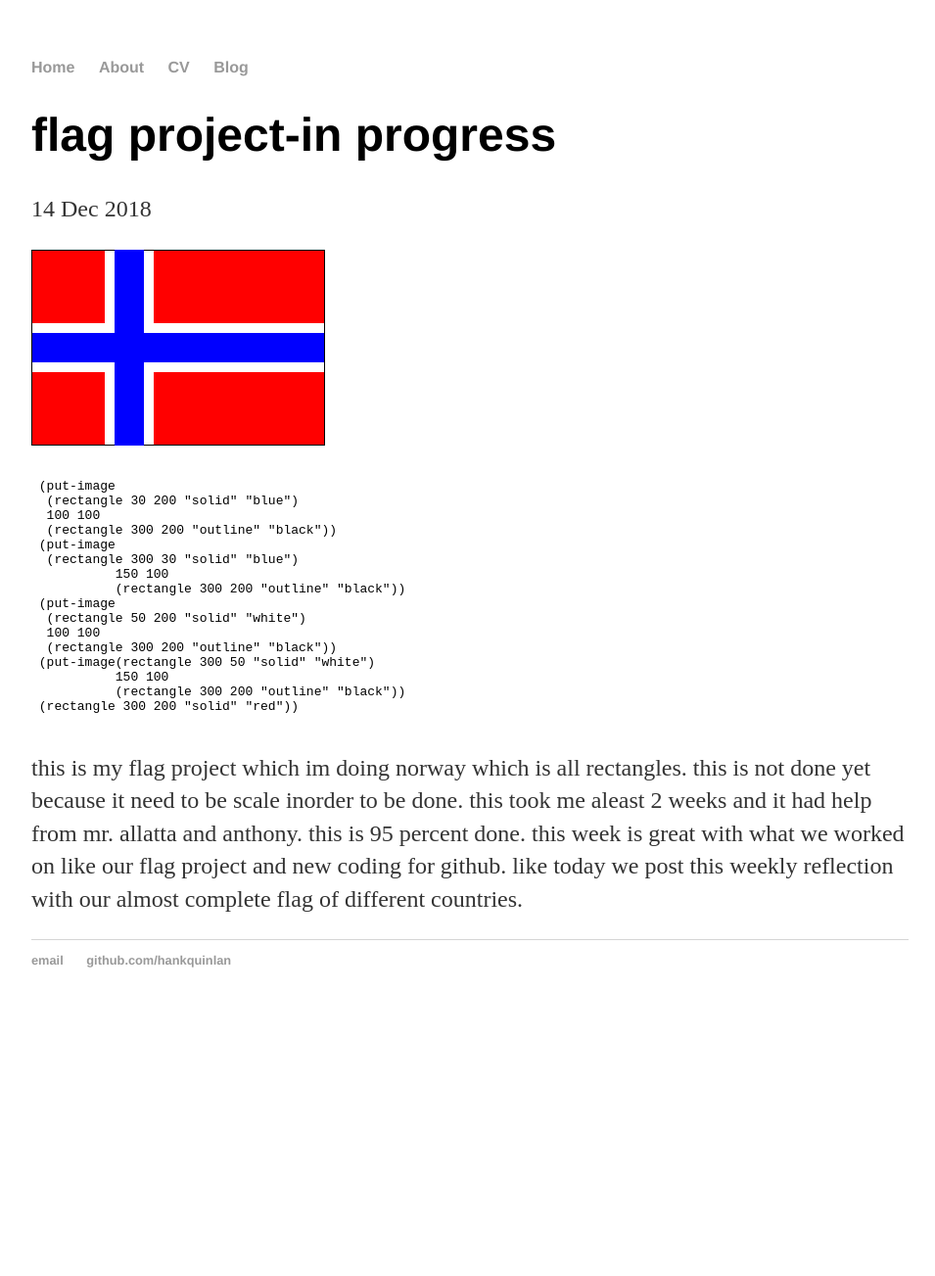
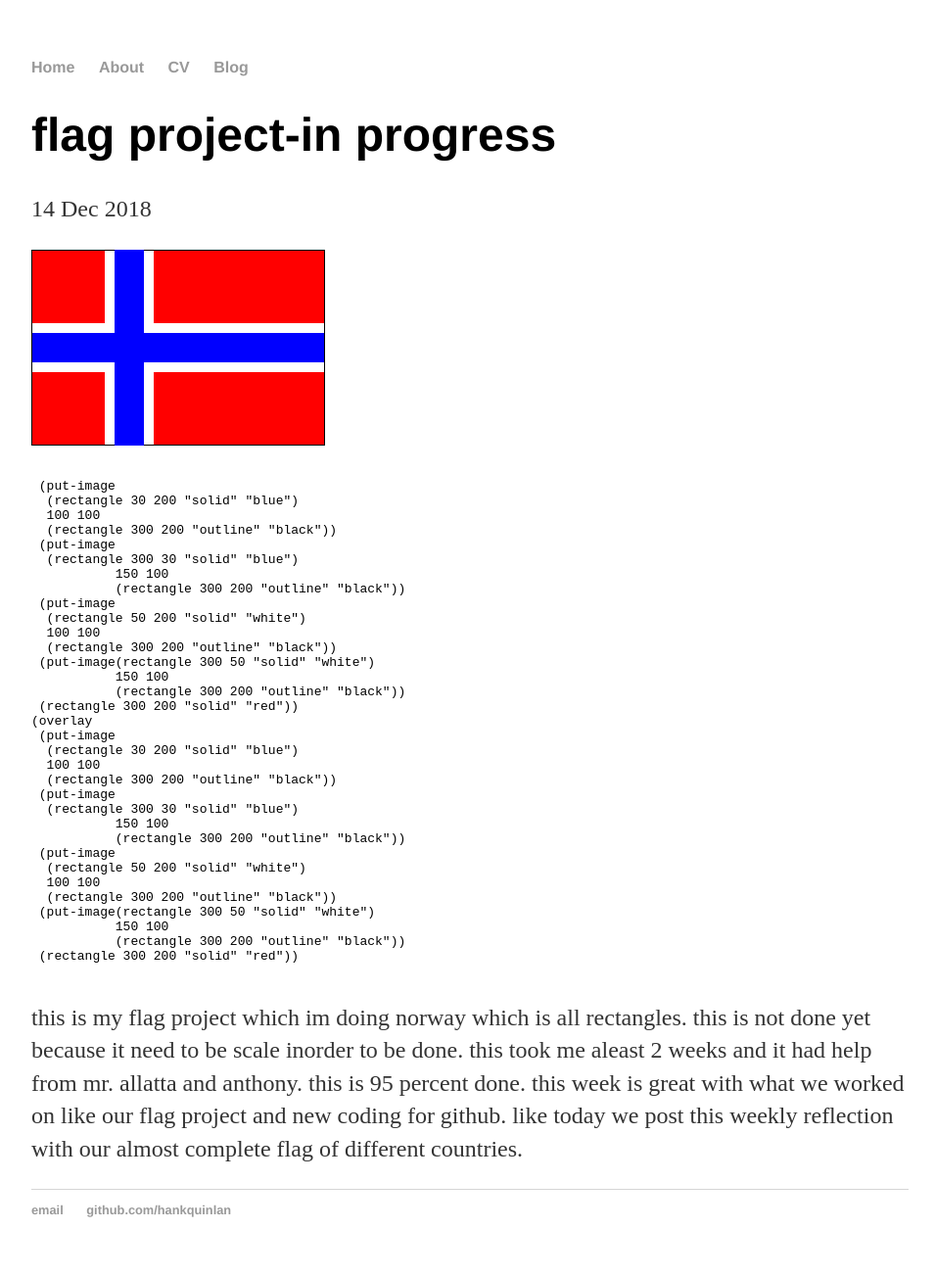
Before and after one commit to justinz6971/justinz6971.github.io, a Jekyll site: the page built from _posts/2018-12-14-flag-progress-weekly-reflection-post.md, in a window 1280 px wide. Shown: the whole page at 98% size, without its empty margins (160-1115 px from the left). Built offline with Jekyll 4.4.1, drawn with Linux system fonts in a browser that asks for light colours; before the commit the page ends 1048 px from its top, so only the background shows below that.

Commit message:
Update 2018-12-14-flag-progress-weekly-reflection-post.md

````diff
--- a/_posts/2018-12-14-flag-progress-weekly-reflection-post.md
+++ b/_posts/2018-12-14-flag-progress-weekly-reflection-post.md
@@ -6,8 +6,24 @@ date: 2018-12-14
 
 ![images](/images/flagv2.png)
 
-
 ```(overlay
+ (put-image
+  (rectangle 30 200 "solid" "blue")
+  100 100
+  (rectangle 300 200 "outline" "black"))
+ (put-image
+  (rectangle 300 30 "solid" "blue")
+           150 100
+           (rectangle 300 200 "outline" "black"))
+ (put-image
+  (rectangle 50 200 "solid" "white")
+  100 100
+  (rectangle 300 200 "outline" "black"))
+ (put-image(rectangle 300 50 "solid" "white")
+           150 100
+           (rectangle 300 200 "outline" "black"))
+ (rectangle 300 200 "solid" "red"))
+(overlay
  (put-image
   (rectangle 30 200 "solid" "blue")
   100 100
````
